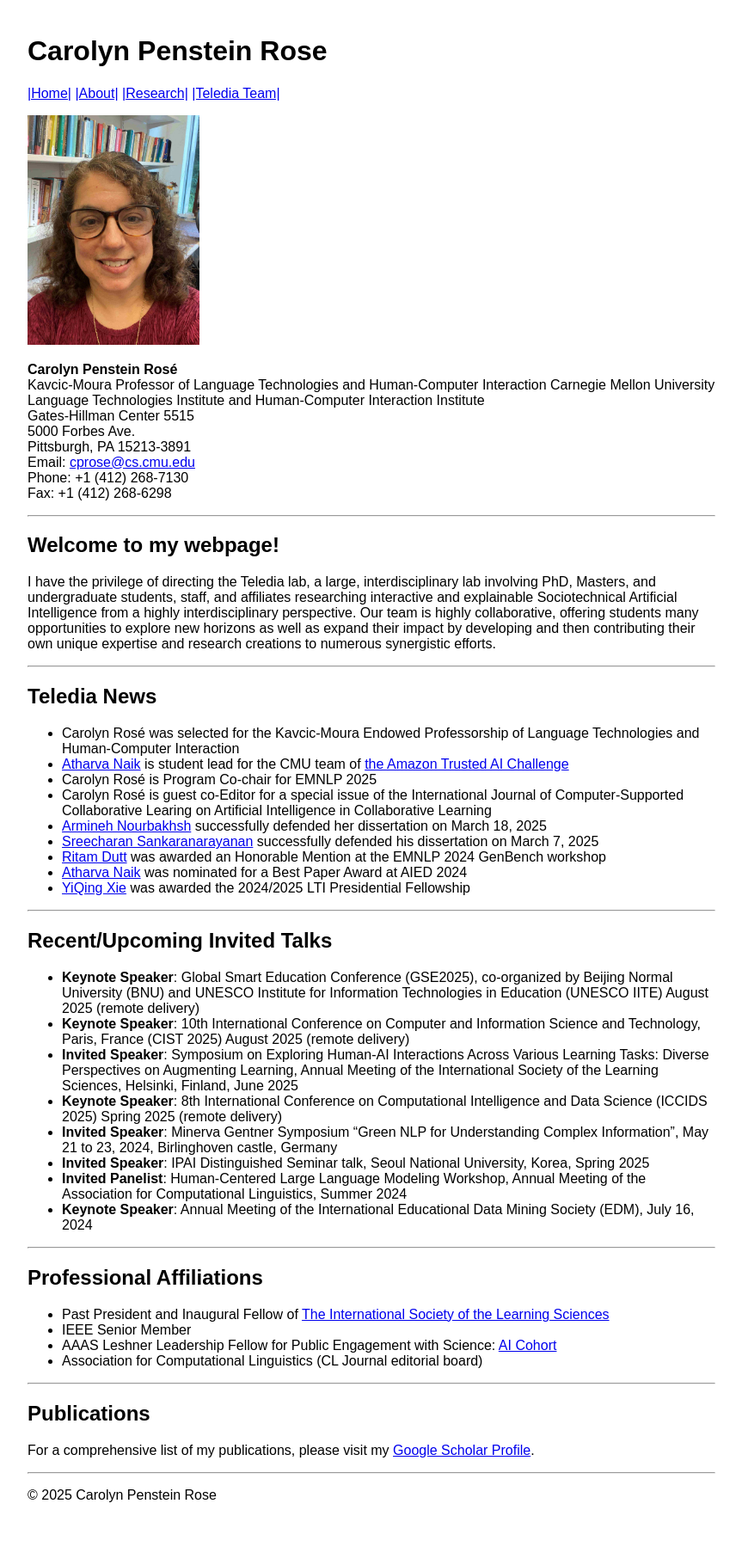
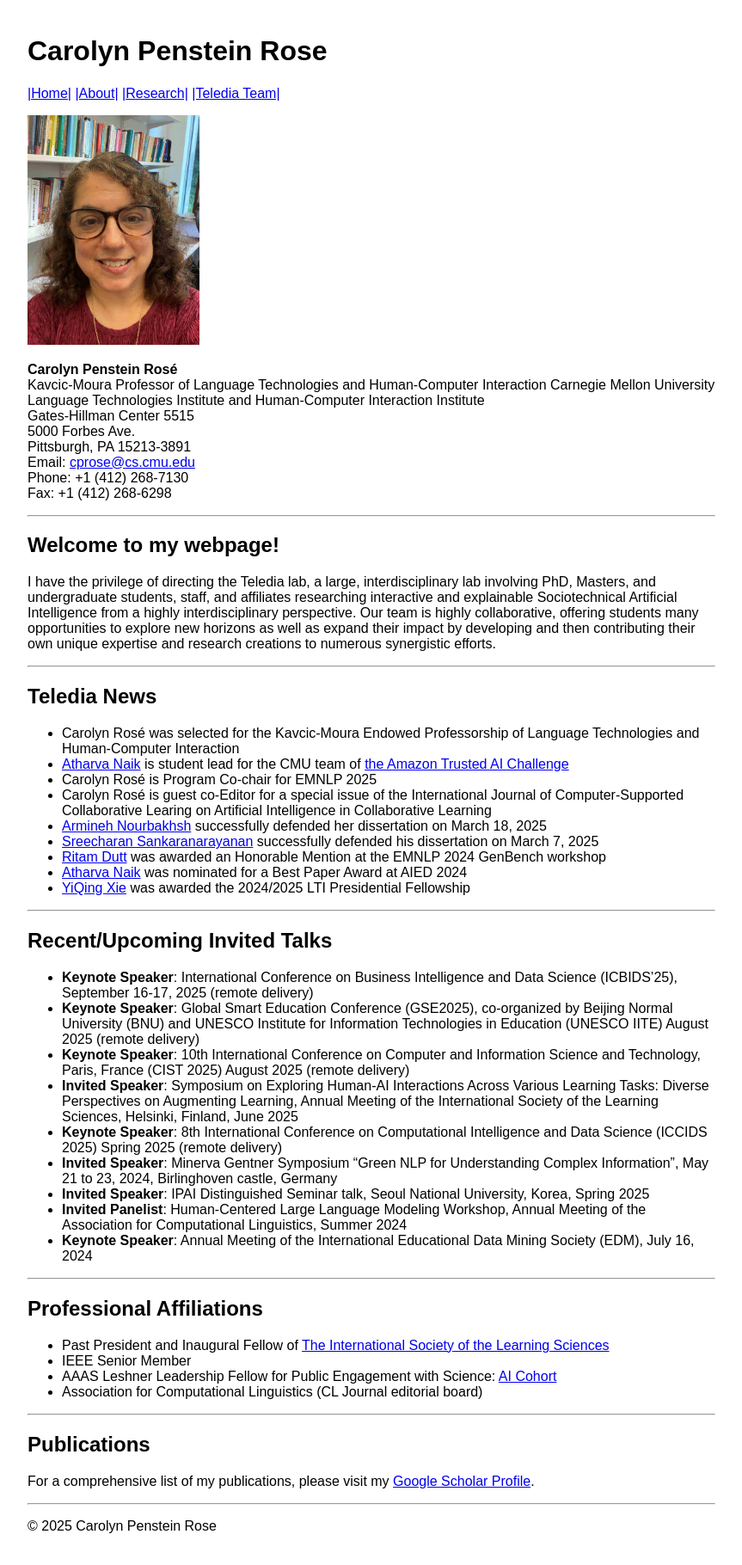
Before and after one commit to cp3a/cp3a.github.io, a Jekyll site: the page built from index.md, in a window 1280 px wide. Shown: the whole page at 86% size, without its empty margins (208-1071 px from the left). Built offline with Jekyll 4.4.1, drawn with Linux system fonts in a browser that asks for light colours; before the commit the page ends 1784 px from its top, so only the background shows below that.

Commit message:
Update index.md

```diff
--- a/index.md
+++ b/index.md
@@ -41,6 +41,7 @@ I have the privilege of directing the Teledia lab, a large, interdisciplinary la
 
 ## Recent/Upcoming Invited Talks
 
+- **Keynote Speaker**: International Conference on Business Intelligence and Data Science (ICBIDS'25), September 16-17, 2025 (remote delivery)
 - **Keynote Speaker**: Global Smart Education Conference (GSE2025), co-organized by Beijing Normal University (BNU) and UNESCO Institute for Information Technologies in Education (UNESCO IITE) August 2025 (remote delivery)
 - **Keynote Speaker**: 10th International Conference on Computer and Information Science and Technology, Paris, France (CIST 2025) August 2025 (remote delivery)
 - **Invited Speaker**: Symposium on Exploring Human-AI Interactions Across Various Learning Tasks: Diverse Perspectives on Augmenting Learning, Annual Meeting of the International Society of the Learning Sciences, Helsinki, Finland, June 2025
```
